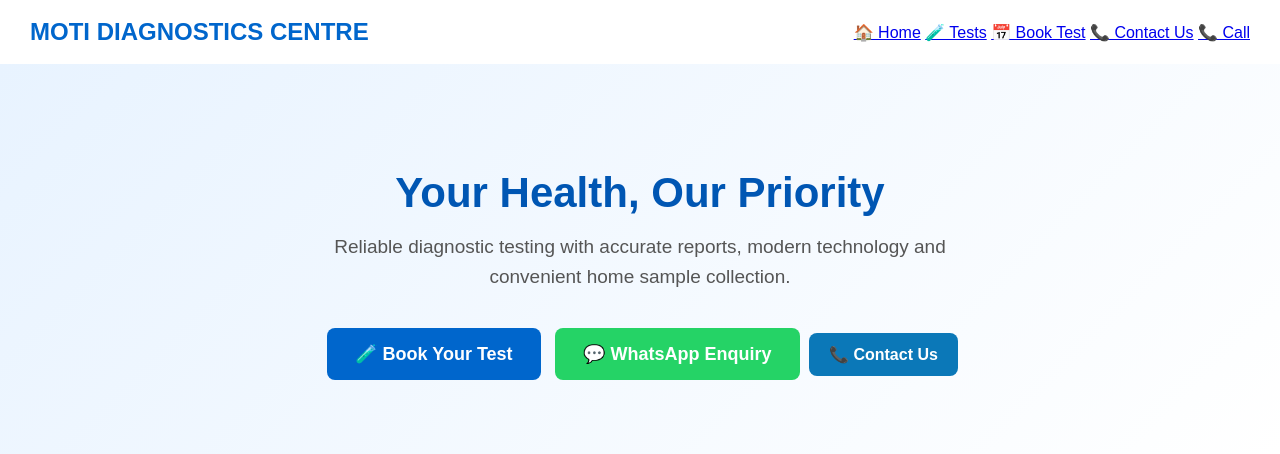
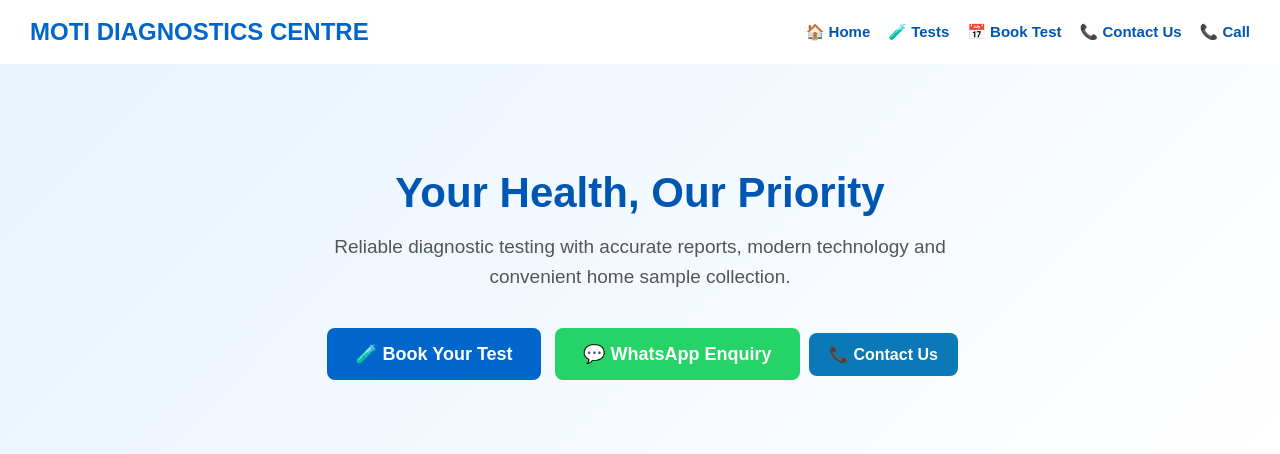
Before and after one commit to aarthak21-beep/test-booking, a Flask app: page / in a window 1280 px wide. Shown: the top 454 px of the page. Run offline with Flask 3, Linux system fonts and the light colour scheme.

Commit message:
Update booking.html

```diff
--- a/templates/booking.html
+++ b/templates/booking.html
@@ -471,7 +471,22 @@
 .contact-btn:hover {
     background: #095f91;
 }
-    </style>
+   .nav-menu {
+    display: flex;
+    align-items: center;
+    gap: 18px;
+}
+
+.nav-menu a {
+    text-decoration: none;
+    color: #0056b3;
+    font-weight: 600;
+    font-size: 15px;
+}
+
+.nav-menu a:hover {
+    color: #0066cc;
+} </style>
 
 </head>
 
```
